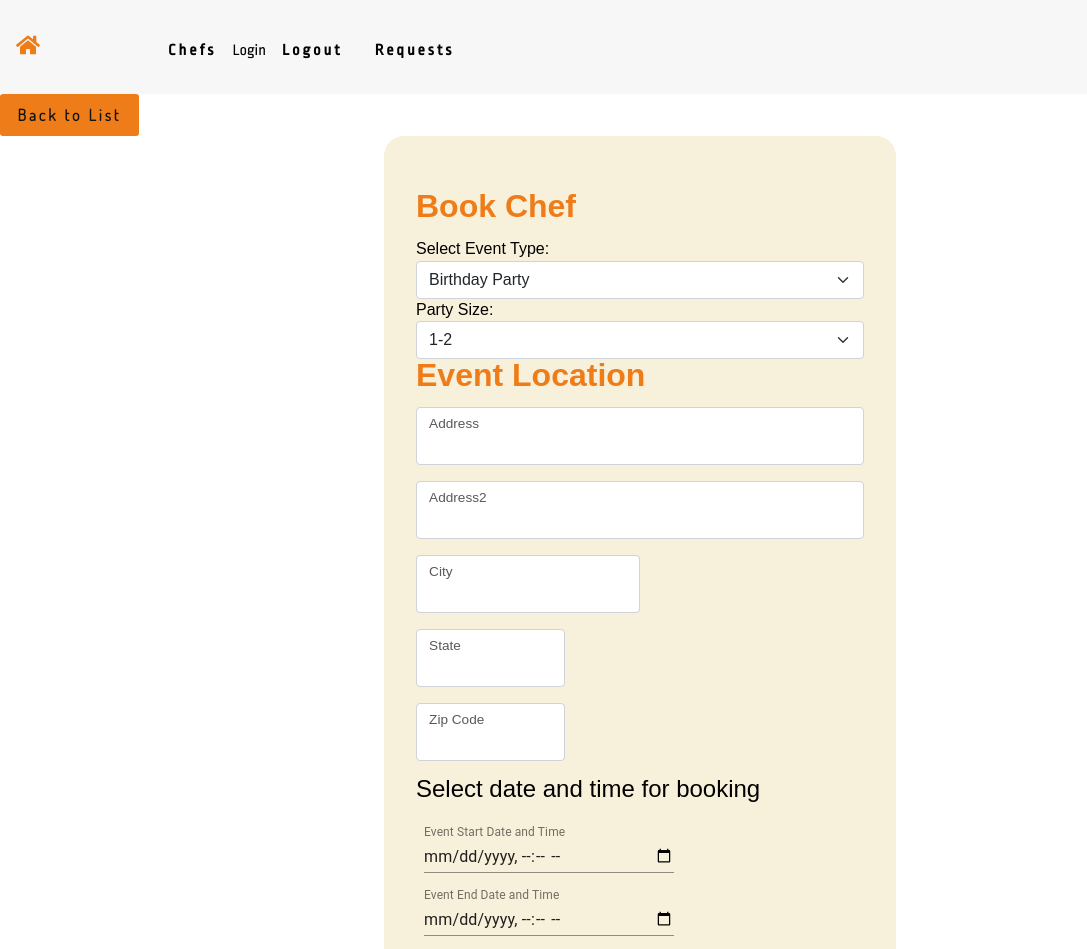
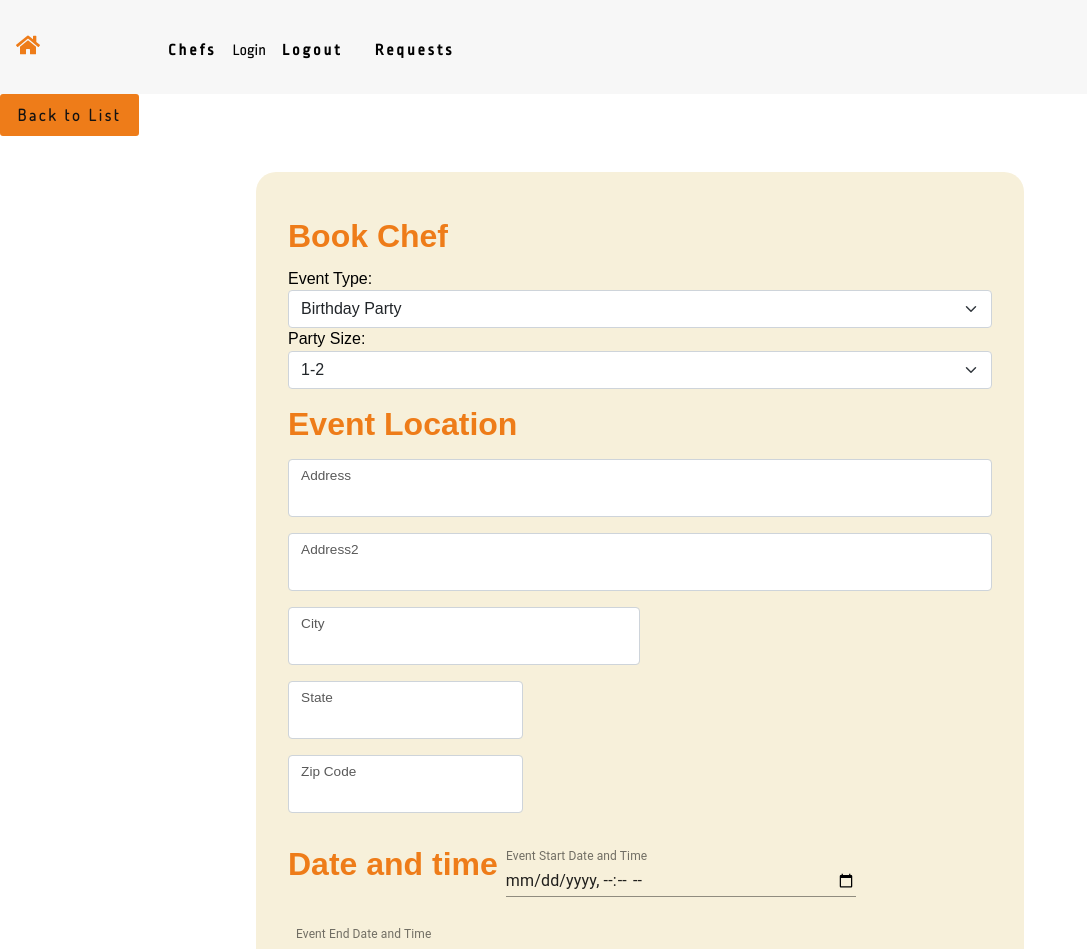
Before and after one commit to yashiazize/CapstoneProject, a React (Create React App) app in the folder front-end/: page /chefs/1/bookings/new in a window 1280 px wide. Shown: the top 949 px of the page, without its empty margins (0-1087 px from the left). Built offline with nearby package versions, Linux system fonts and the light colour scheme; no server answers.

Commit message:
edit css to booking form

```diff
--- a/front-end/src/App.css
+++ b/front-end/src/App.css
@@ -1,7 +1,6 @@
 @import url("https://fonts.googleapis.com/css2?family=Ropa+Sans&display=swap");
 @import url("https://fonts.googleapis.com/css2?family=Rock+Salt&display=swap");
-@import url('https://fonts.googleapis.com/css2?family=Dosis:wght@300&display=swap');
-
+@import url("https://fonts.googleapis.com/css2?family=Dosis:wght@300&display=swap");
 
 * {
 	margin: 0;
@@ -60,8 +59,8 @@ h6 {
 	display: inline-block;
 	text-decoration: none;
 	letter-spacing: var(--mainSpacing);
-	font-family: 'Dosis', sans-serif;
-	font-weight:bold;
+	font-family: "Dosis", sans-serif;
+	font-weight: bold;
 	color: rgb(19, 18, 18);
 	background: var(--primaryColor);
 	padding: 0.4rem 0.9rem;
@@ -162,7 +161,6 @@ h6 {
 }
 
 @media screen and (min-width: 768px) {
-
 	.nav-btn {
 		display: none;
 	}
@@ -416,6 +414,7 @@ h6 {
 .rdrDateRangePickerWrapper {
 	width: 100px;
 }
+/* End Chef Availibility Calendar */
 
 /* End React Calendar */
 
@@ -433,21 +432,22 @@ h6 {
 
 .booking-container {
 	background: #f7f0da;
-	width: 40vw;
-	height: 120vh;
+	width: 60vw;
+	/* height: 120vh; */
 	border-radius: 20px;
 	display: flex;
 	justify-content: center;
 	flex-direction: column;
 	color: black;
 	padding: 2em;
+	margin-top: 3rem;
 }
 
 .booking-heading {
 	font-size: 2em;
 	font-weight: bold;
 	color: var(--primaryColor);
-	margin-bottom: 0.5em;
+	margin: 1rem 0;
 }
 
 .loginBtn3 {
@@ -463,8 +463,6 @@ h6 {
 	background: linear-gradient(to right, rgb(255, 185, 33), var(--primaryColor));
 	transition: all 0.4s;
 }
-
-/* End Chef Availibility Calendar */
 
 /* LoginForm */
 
@@ -711,7 +709,6 @@ h6 {
 	box-shadow: 0 0 10px rgba(0, 255, 238, 0.982);
 }
 
-
 /* modal */
 
 #login-modal {
@@ -725,7 +722,7 @@ h6 {
 	z-index: 10;
 }
 
-.requestsCard{
+.requestsCard {
 	background-color: var(--medTan);
 	height: 100vh;
 	width: 100vw;
@@ -734,11 +731,11 @@ h6 {
 .requestsCard h2 {
 	padding: 4vh 0 0 5vw;
 	font-weight: bolder;
-	font-family: 'Dosis', sans-serif;
+	font-family: "Dosis", sans-serif;
 }
 
 .requestsCard .card {
 	margin: 8vh 0 0 10vw;
 	border-radius: 7px;
-	font-family: "Poppins", sans-serif;;
+	font-family: "Poppins", sans-serif;
 }
--- a/front-end/src/Components/BookingCal.js
+++ b/front-end/src/Components/BookingCal.js
@@ -11,8 +11,9 @@ const useStyles = makeStyles((theme) => ({
 	textField: {
 		marginLeft: theme.spacing(1),
 		marginRight: theme.spacing(1),
-		width: 250,
-		marginBottom: 15,
+		width: 350,
+		marginBottom: 10,
+		marginTop: 20,
 	},
 }));
 
@@ -35,7 +36,7 @@ const BookingCal = ({ setRequest, request }) => {
 	return (
 		<div>
 			<form className={classes.container} noValidate>
-				<h3>Select date and time for booking</h3>
+				<h6 className="booking-heading">Date and time</h6>
 				<TextField
 					id="startDate"
 					label="Event Start Date and Time"
--- a/front-end/src/Components/BookingForm.js
+++ b/front-end/src/Components/BookingForm.js
@@ -20,7 +20,7 @@ const BookingForm = () => {
 		state: "",
 		zip_code: "",
 		start_event: "",
-    end_event: ""
+		end_event: "",
 	});
 	let history = useHistory();
 
@@ -30,11 +30,14 @@ const BookingForm = () => {
 
 	const addNewRequest = async (newRequest) => {
 		try {
-      const chefRequest = {chef_id: chef_id, user_id: currentUser.uid, ...newRequest}
+			const chefRequest = {
+				chef_id: chef_id,
+				user_id: currentUser.uid,
+				...newRequest,
+			};
 			await axios.post(`${API}/bookings`, chefRequest);
-      history.push("/bookings/:id")
-    } catch (error) {
-    }
+			history.push("/bookings/:id");
+		} catch (error) {}
 	};
 
 	const handleSubmit = async (e) => {
@@ -48,22 +51,49 @@ const BookingForm = () => {
 			<form onSubmit={handleSubmit} className="booking-container">
 				<h1 className="booking-heading"> Book Chef</h1>
 				<div>
-          <label>Select Event Type:</label>
-          <select onChange={handleChange("event_type")} className="form-select" aria-label="Default select example">
-            <option type="text" value={"Birthday Party"}>Birthday Party</option>
-            <option type="text" value={"Corporate Function"}>Corporate Function</option>
-            <option type="text" value={"Dinner Party"}>Dinner Party</option>
-            <option type="text" value={"Other"}>Other</option>
+					<label>Event Type:</label>
+					<select
+						onChange={handleChange("event_type")}
+						className="form-select"
+						aria-label="Default select example"
+					>
+						<option type="text" value={"Birthday Party"}>
+							Birthday Party
+						</option>
+						<option type="text" value={"Corporate Function"}>
+							Corporate Function
+						</option>
+						<option type="text" value={"Dinner Party"}>
+							Dinner Party
+						</option>
+						<option type="text" value={"Other"}>
+							Other
+						</option>
 					</select>
 				</div>
 				<div>
 					<label>Party Size:</label>
-          <select onChange={handleChange("party_size")} defaultValue="" className="form-select" aria-label="Default select example">
-            <option type="text" value={"1-2"}>1-2</option>
-            <option type="text" value={"3-4"}>3-4</option>
-            <option type="text" value={"4-10"}>4-10</option>
-            <option type="text" value={"10-20"}>10-20</option>
-            <option type="text" value={"20+"}>20+</option>
+					<select
+						onChange={handleChange("party_size")}
+						defaultValue=""
+						className="form-select"
+						aria-label="Default select example"
+					>
+						<option type="text" value={"1-2"}>
+							1-2
+						</option>
+						<option type="text" value={"3-4"}>
+							3-4
+						</option>
+						<option type="text" value={"4-10"}>
+							4-10
+						</option>
+						<option type="text" value={"10-20"}>
+							10-20
+						</option>
+						<option type="text" value={"20+"}>
+							20+
+						</option>
 					</select>
 				</div>
 				{/* <label>Dietary Restrictions:</label>
@@ -87,7 +117,7 @@ const BookingForm = () => {
           <label for="kosher">Kosher</label>
           <input className="form-check-input" type="checkbox" name="kosher" />
         </div> */}
-        <h3 className="booking-heading">Event Location</h3>
+				<h6 className="booking-heading">Event Location</h6>
 				<div className="form-floating mb-3">
 					<input
 						value={request.address}
```
Lines whose indentation alone changed are shown as unchanged.
